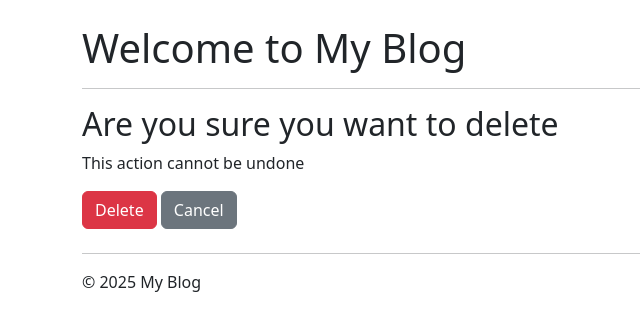
After one commit to SmittGevariya/django-blog-project, a Django app: template blog_project/posts/templates/posts/post_confirm_delete.html in a window 1280 px wide. The commit adds this page. Shown: the top 331 px of the page, without its empty margins (0-640 px from the left). Run offline with Django 5.2, Linux system fonts and the light colour scheme; the template is opened without the code that fills it, so the values that code supplies are empty.

Commit message:
feat: add ability to delete post

```diff
--- /dev/null
+++ b/blog_project/posts/templates/posts/post_confirm_delete.html
@@ -0,0 +1,11 @@
+{% extends 'layout.html' %}
+
+{% block content %}
+    <form  method='POST'>
+        {% csrf_token %}
+        <h2> Are you sure you want to delete</h2>
+        <p>This action cannot be undone</p>
+        <button class='btn btn-danger' type='submit'>Delete</button>
+        <a href="{% url 'post_list'%}" class='btn btn-secondary'>Cancel</a>
+    </form>
+{% endblock  %}
--- a/blog_project/posts/templates/posts/post_detail.html
+++ b/blog_project/posts/templates/posts/post_detail.html
@@ -7,7 +7,8 @@
             <p class="card-text">{{ post.content }}</p>
         </div>
         <div class="card-footer">
-            <a href="{% url 'post_edit' pk=post.pk%}" class='btn btn-info'>Edit</a>
+            <a href="{% url 'post_edit' pk=post.pk%}" class='btn btn-info mx-2'>Edit</a>
+            <a href="{% url 'post_delete' pk=post.pk%}" class='btn btn-danger me-2'>Delete</a>
             <a href="{% url 'post_list' %}" class="btn btn-success">Back to Homepage</a>
         </div>
     </div>
--- a/blog_project/posts/urls.py
+++ b/blog_project/posts/urls.py
@@ -1,9 +1,10 @@
 from django.urls import path
-from .views import post_list,post_detail,post_new,post_edit
+from .views import post_list,post_detail,post_new,post_edit,post_delete
 
 urlpatterns=[
     path('',post_list,name='post_list'),
     path('post/<int:pk>/',post_detail,name='post_detail'),
     path('post/new/',post_new,name='post_new'),
-    path('posts/<int:pk>/edit/',post_edit,name='post_edit')
+    path('posts/<int:pk>/edit/',post_edit,name='post_edit'),
+    path('posts/<int:pk>/delete/',post_delete,name='post_delete'),
 ]
```
Also changed, not shown: blog_project/posts/views.py (+7 -0 lines).
